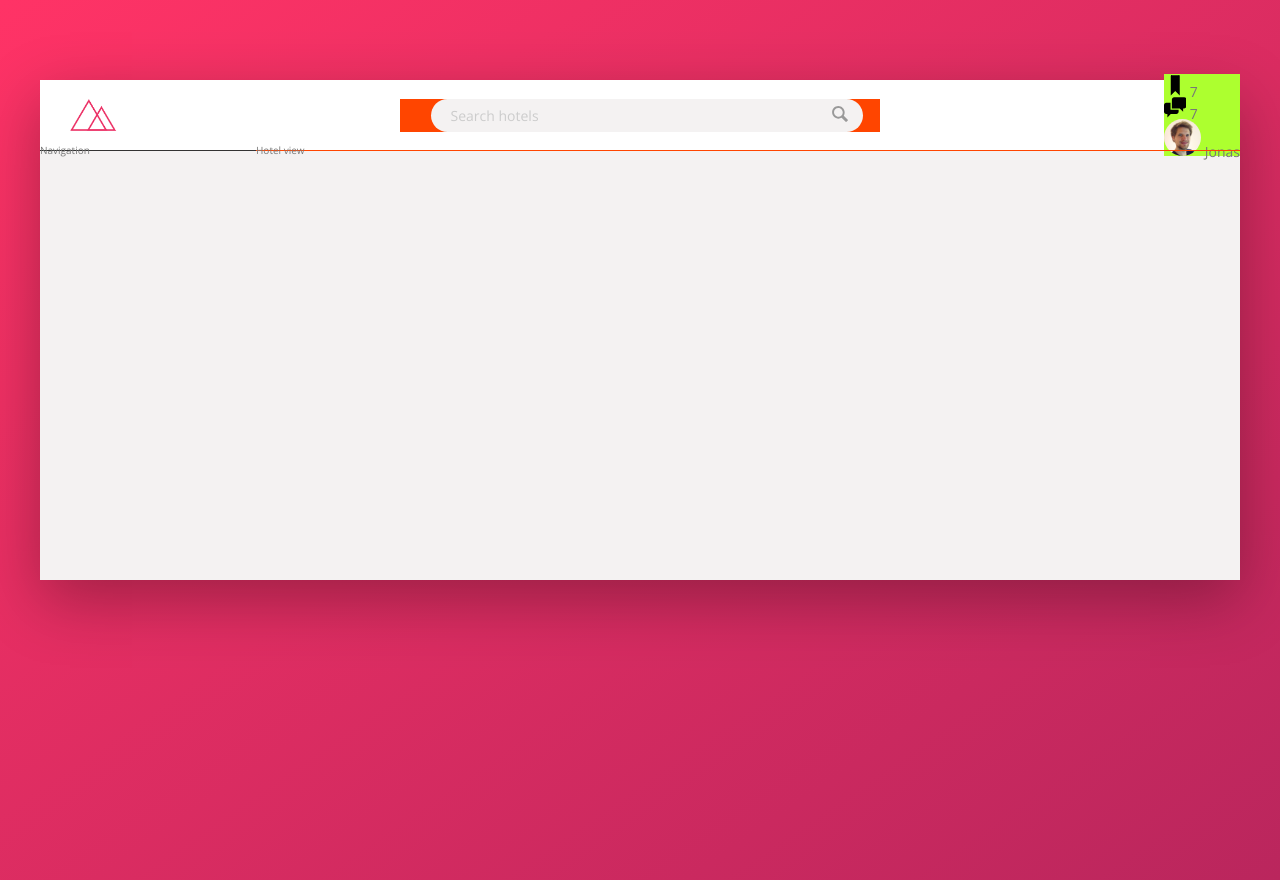
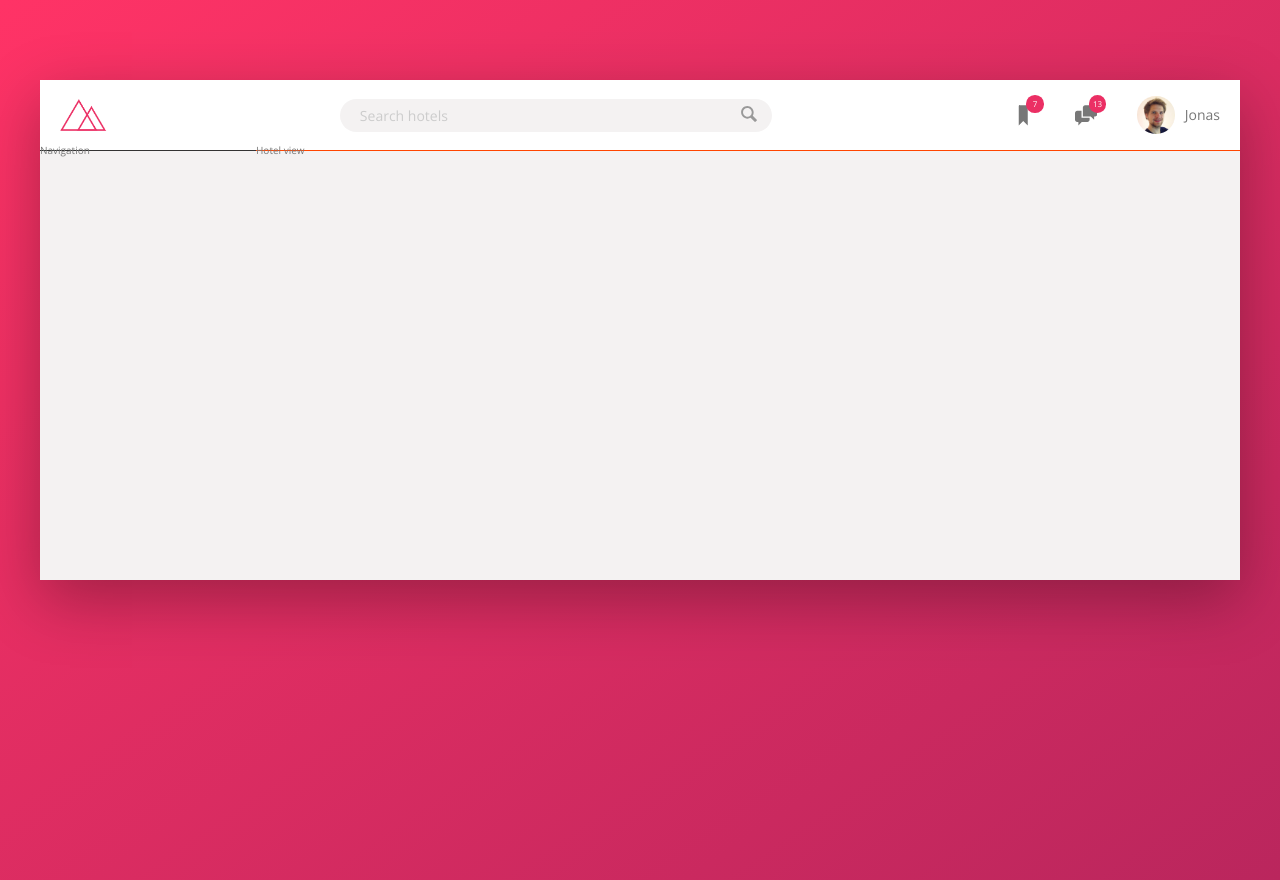
Before and after one commit to ZelicJuarez/Trillo, a plain HTML site: page index.html in a window 1280 px wide. Drawn offline with nearby package versions, Linux system fonts and the light colour scheme.

Commit message:
Building the Header Part 3

```diff
--- a/css/style.css
+++ b/css/style.css
@@ -36,10 +36,9 @@ body {
 
 .logo {
   height: 3.25rem;
-  margin-left: 3rem; }
+  margin-left: 2rem; }
 
 .search {
-  background-color: orangered;
   flex: 0 0 40%;
   display: flex;
   align-items: center;
@@ -77,13 +76,40 @@ body {
     fill: var(--color-grey-dark-3); }
 
 .user-nav {
-  background-color: greenyellow; }
+  align-self: stretch;
+  display: flex;
+  align-items: center; }
+  .user-nav > * {
+    padding: 0 2rem;
+    cursor: pointer;
+    height: 100%;
+    display: flex;
+    align-items: center; }
+  .user-nav > *:hover {
+    background-color: var(--color-grey-light-2); }
+  .user-nav__icon-box {
+    position: relative; }
   .user-nav__icon {
     height: 2.25rem;
-    width: 2.25rem; }
+    width: 2.25rem;
+    fill: var(--color-grey-dark-2); }
+  .user-nav__notification {
+    font-size: 0.8rem;
+    height: 1.75rem;
+    width: 1.75rem;
+    border-radius: 50%;
+    background-color: var(--color-primary);
+    color: #fff;
+    position: absolute;
+    top: 1.5rem;
+    right: 1.1rem;
+    display: flex;
+    justify-content: center;
+    align-items: center; }
   .user-nav__user-photo {
     height: 3.75rem;
-    border-radius: 50%; }
+    border-radius: 50%;
+    margin-right: 1rem; }
 
 .container {
   max-width: 120rem;
--- a/index.html
+++ b/index.html
@@ -40,7 +40,7 @@
             <svg class="user-nav__icon">
               <use xlink:href="img/sprite.svg#icon-chat"></use>
             </svg>
-            <span class="user-nav__notification">7</span>
+            <span class="user-nav__notification">13</span>
           </div>
           <div class="user-nav__user">
             <img
--- a/sass/_components.scss
+++ b/sass/_components.scss
@@ -1,12 +1,11 @@
 //LOGO
 .logo {
   height: 3.25rem;
-  margin-left: 3rem;
+  margin-left: 2rem;
 }
 
 //SEARCH
 .search {
-  background-color: orangered;
   flex: 0 0 40%;
 
   display: flex;
@@ -63,26 +62,52 @@
 
 //USER NAVIGATION
 .user-nav {
-  background-color: greenyellow;
+  align-self: stretch;
+
+  display: flex;
+  align-items: center;
+
+  & > * {
+    padding: 0 2rem;
+    cursor: pointer;
+    height: 100%;
+    display: flex;
+    align-items: center;
+  }
+
+  & > *:hover {
+    background-color: var(--color-grey-light-2);
+  }
+
   &__icon-box {
+    position: relative;
   }
 
   &__icon {
     height: 2.25rem;
     width: 2.25rem;
+    fill: var(--color-grey-dark-2);
   }
 
   &__notification {
-  }
+    font-size: 0.8rem;
+    height: 1.75rem;
+    width: 1.75rem;
+    border-radius: 50%;
+    background-color: var(--color-primary);
+    color: #fff;
+    position: absolute;
+    top: 1.5rem;
+    right: 1.1rem;
 
-  &__user {
+    display: flex;
+    justify-content: center;
+    align-items: center;
   }
 
   &__user-photo {
     height: 3.75rem;
     border-radius: 50%;
-  }
-
-  &__user-name {
+    margin-right: 1rem;
   }
 }
```
